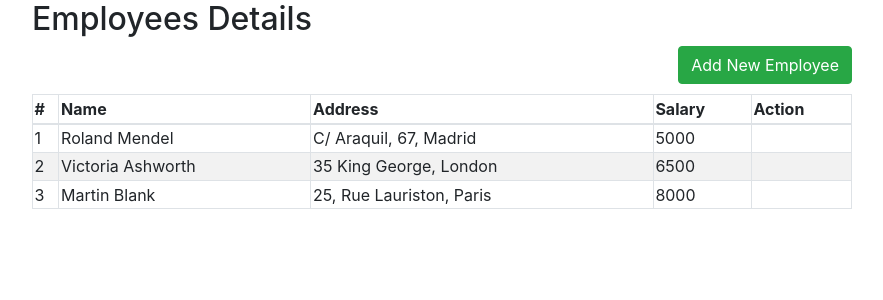
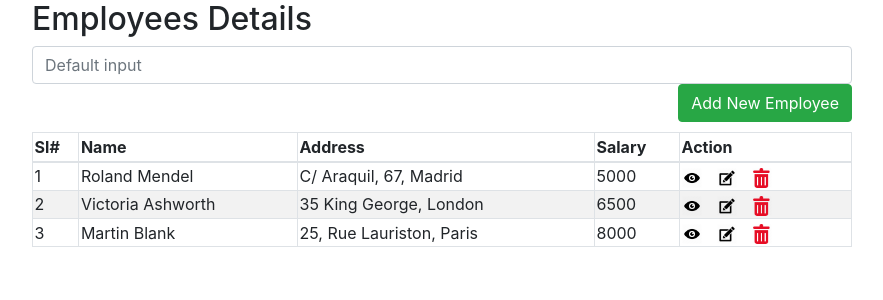
Before and after one commit to NaimHossaion/CRUD, a PHP site: page / in a window 1280 px wide. Shown: the top 300 px of the page, without its empty margins (198-1081 px from the left). Run offline with PHP 8.4, Linux system fonts and the light colour scheme; data comes from the database, SQL or seed files in the repository.

Commit message:
02-Feb-2019

```diff
--- a/index.php
+++ b/index.php
@@ -7,7 +7,6 @@
 
     <link rel="stylesheet" href="css/bootstrap.css">
     <script src="js/jquery-3.3.1.js" type="text/javascript"></script>
-	<script src="js/popper.js" type="text/javascript"></script>
     <script src="js/bootstrap.bundle.js" type="text/javascript"></script>
 
 	<style type="text/css">
@@ -46,6 +45,17 @@
   					</div>
 					<div class="clearfix">
   						<!--<button type="button" class="btn btn-secondary float-left">Example Button floated left</button>-->
+						<!--<a href="search.php" type="button" class="btn btn-success float-left">Search</a>-->
+
+						<!--For Search Box-->
+						<!--<form action="users.php" method="GET">
+						  <input name="username" id="search" type="text" placeholder="Type here">
+						  <input id="submit" type="submit" value="Search">
+						</form>-->
+						<!--<a><input class="form-control" type="text" placeholder="Default input"></a>-->
+						<!--<a href="search.php" type="text" placeholder="Search..." class="form-control float-left">Search</a>
+						<a href="" type="text" placeholder="Search..." class="form-control float-none">none</a>-->
+						<a><input class="form-control" type="text" placeholder="Default input"></a>
 						<a href="create.php" type="button" class="btn btn-success float-right">Add New Employee</a> <br><br>
 
 					</div>
@@ -60,7 +70,7 @@
                             echo "<table class='table table-bordered table-sm'>";
                                 echo "<thead>";
                                     echo "<tr>";
-                                        echo "<th>#</th>";
+                                        echo "<th>Sl#</th>";
                                         echo "<th>Name</th>";
                                         echo "<th>Address</th>";
                                         echo "<th>Salary</th>";
@@ -75,9 +85,9 @@
                                         echo "<td>" . $row['address'] . "</td>";
                                         echo "<td>" . $row['salary'] . "</td>";
                                         echo "<td>";
-                                            echo "<a href='read.php?id=". $row['id'] ."' title='View Record' data-toggle='tooltip'><span class='glyphicon glyphicon-eye-open'></span></a>";
-                                            echo "<a href='update.php?id=". $row['id'] ."' title='Update Record' data-toggle='tooltip'><span class='glyphicon glyphicon-pencil'></span></a>";
-                                            echo "<a href='delete.php?id=". $row['id'] ."' title='Delete Record' data-toggle='tooltip'><span class='glyphicon glyphicon-trash'></span></a>";
+                                            echo "<a href='read.php?id=". $row['id'] ."' title='View Record' data-toggle='tooltip'><img src='images/view.png' width='20' height='20'></a>";
+                                            echo "<a href='update.php?id=". $row['id'] ."' title='Update Record' data-toggle='tooltip'><img src='images/edit.png' width='20' height='20'></a>";
+                                            echo "<a href='delete.php?id=". $row['id'] ."' title='Delete Record' data-toggle='tooltip'><img src='images/delete.png' width='20' height='20'></a>";
                                         echo "</td>";
                                     echo "</tr>";
                                 }
```
Also changed, not shown: images/add.png (added), images/delete.png (added), images/edit.png (added), images/view.png (added), js/BAK/popper.js (renamed from js/popper.js).
